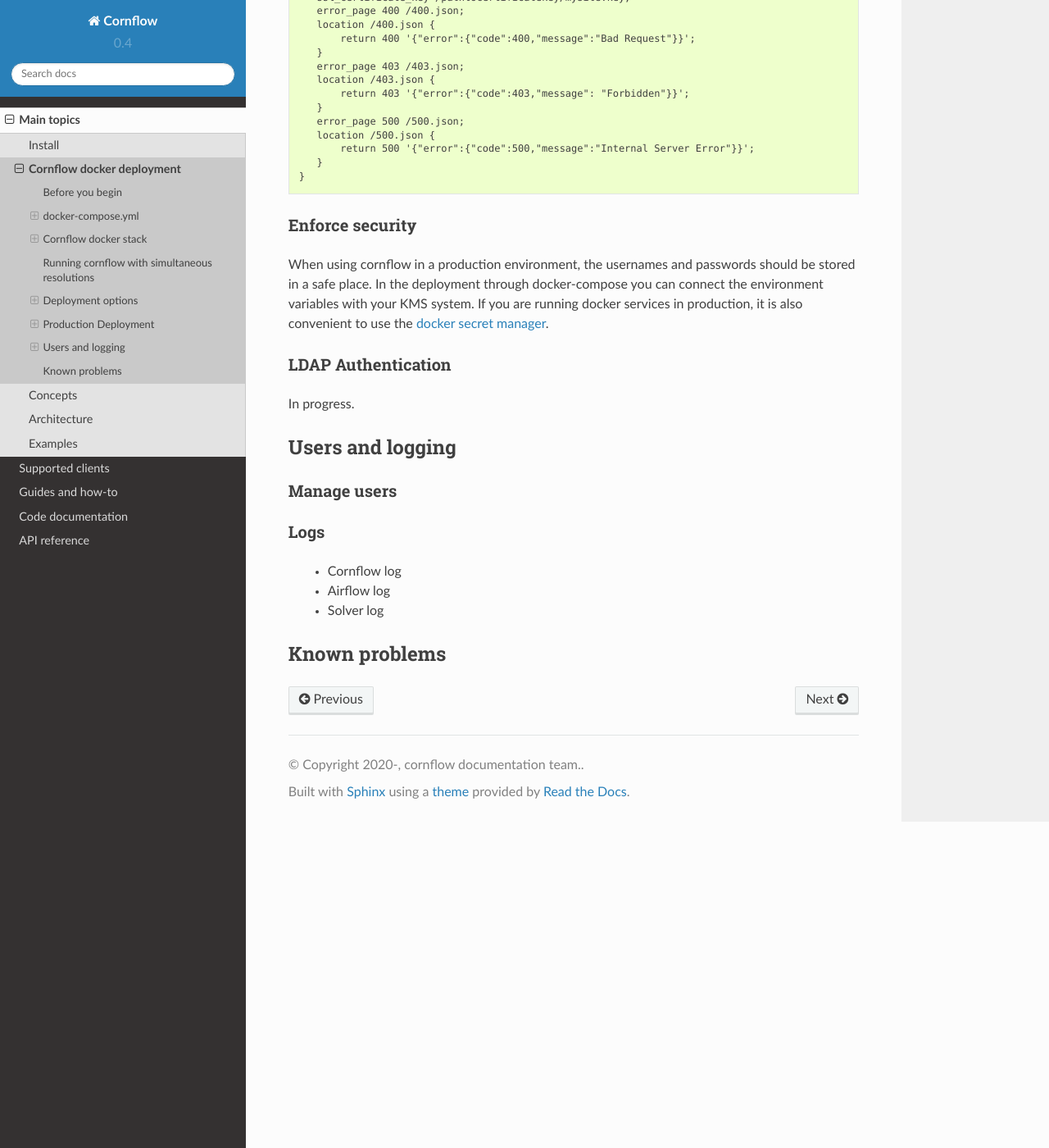
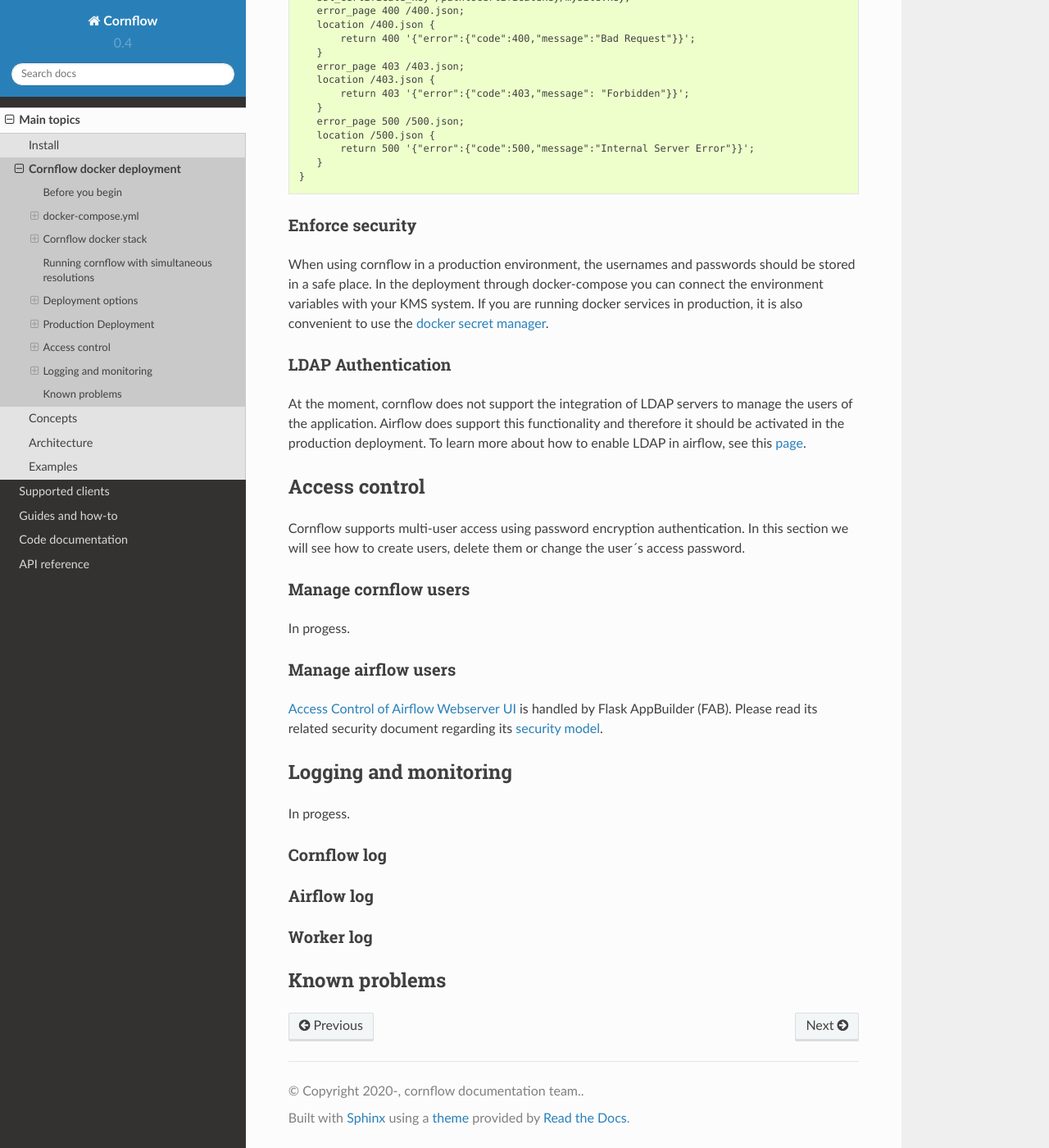
Before and after one commit to baobabsoluciones/cornflow, a Sphinx documentation site: the page built from docs/source/main/docker-stack.rst, in a window 1280 px wide and 1400 px high, scrolled down 7197 px. Shown: the whole window at 82% size. Built offline with Sphinx 7.4.7 and the Read the Docs theme 2.0.0, drawn with Linux system fonts in a browser that asks for light colours.

```diff
--- a/docs/source/main/docker-stack.rst
+++ b/docs/source/main/docker-stack.rst
@@ -301,22 +301,36 @@
 LDAP Authentication
 **********************
 
-In progress.
+At the moment, cornflow does not support the integration of LDAP servers to manage the users of the application. Airflow does support this functionality and therefore it should be activated in the production deployment. To learn more about how to enable LDAP in airflow, see this `page <https://airflow.apache.org/docs/apache-airflow/1.10.1/security.html#ldap>`_.
 
-Users and logging
+Access control
 -----------------------
 
-Manage users
-****************
+Cornflow supports multi-user access using password encryption authentication. In this section we will see how to create users, delete them or change the user´s access password.
 
-Logs
-*******
+Manage cornflow users
+***********************
 
-    - Cornflow log
+In progess.
 
-    - Airflow log
+Manage airflow users
+***********************
 
-    - Solver log
+`Access Control of Airflow Webserver UI <https://airflow.apache.org/docs/apache-airflow/stable/security/access-control.html>`_ is handled by Flask AppBuilder (FAB). Please read its related security document regarding its `security model <http://flask-appbuilder.readthedocs.io/en/latest/security.html>`_.
+
+Logging and monitoring
+--------------------------
+
+In progess.
+
+Cornflow log
+***************
+
+Airflow log
+************
+
+Worker log
+************
 
 Known problems
 ------------------
```
